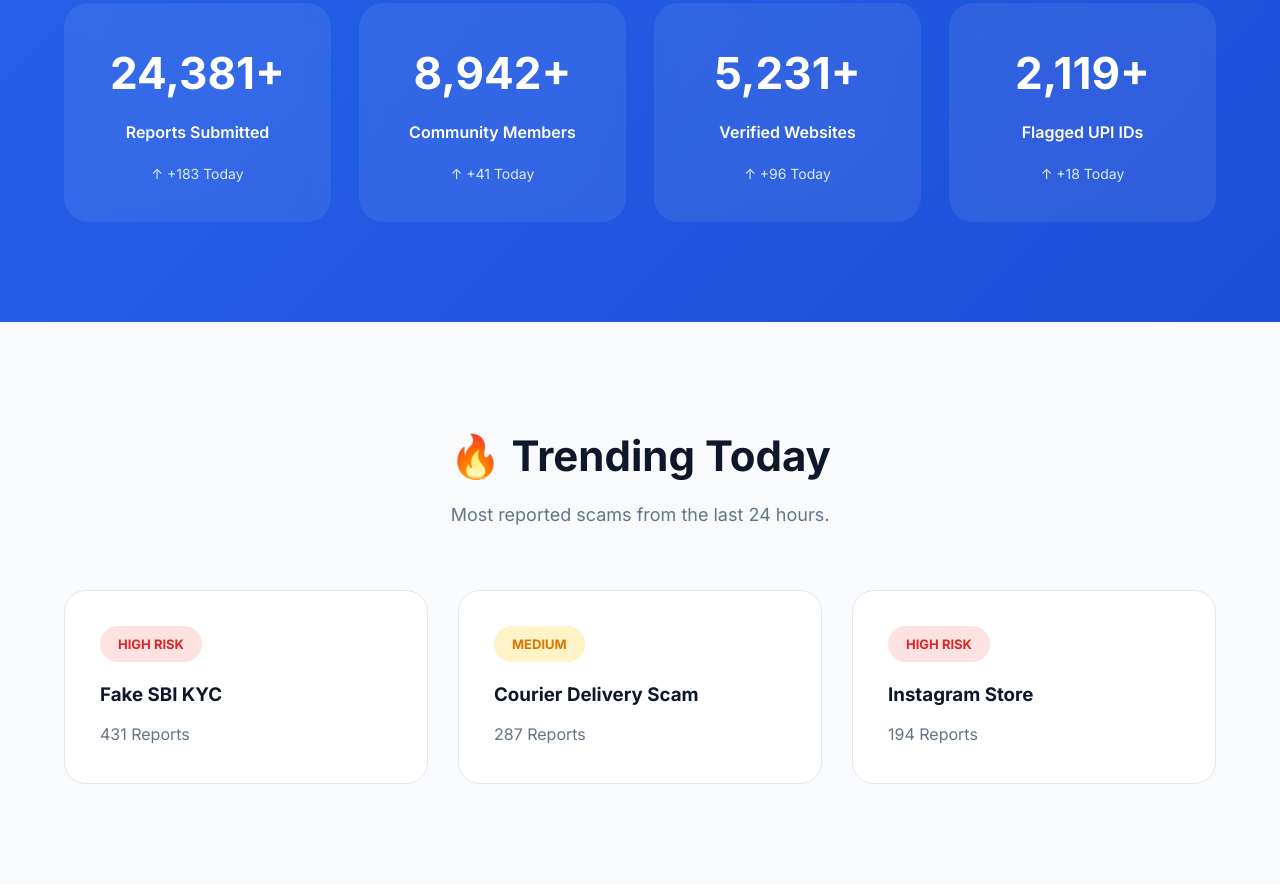
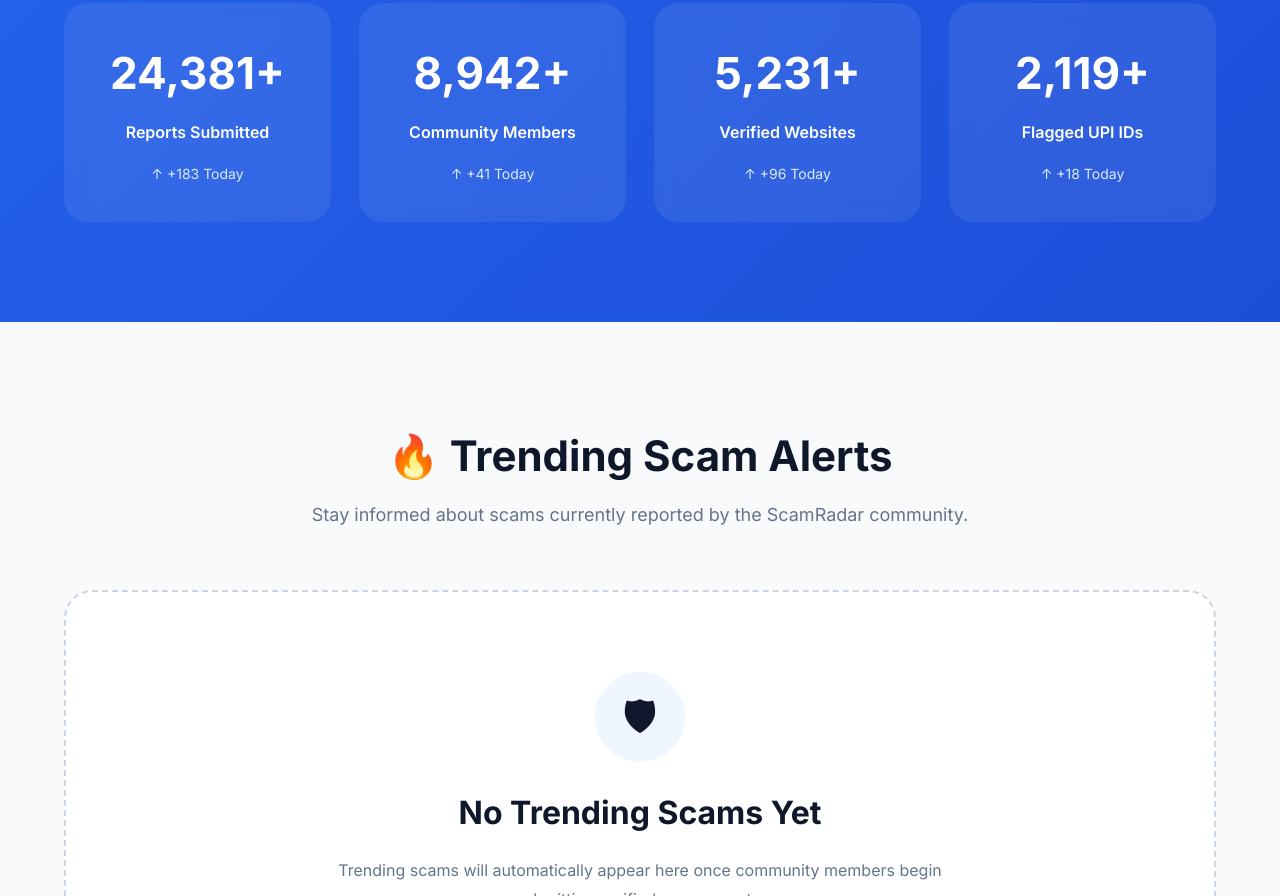
Before and after one commit to Smoke-bit/ScamRadar, a plain HTML site: page index.html in a window 1280 px wide. Shown: the part 1904-2800 px from the top of the page. Drawn offline with Linux system fonts and the light colour scheme.

Commit message:
Trending Page

```diff
--- a/css/home.css
+++ b/css/home.css
@@ -1015,71 +1015,65 @@ box-shadow:0 30px 80px rgba(37,99,235,.15);
 
 }
 
-.trend-grid{
+.empty-state{
 
-    display:grid;
+    margin-top:60px;
 
-    grid-template-columns:repeat(3,1fr);
+    background:white;
 
-    gap:30px;
+    border:2px dashed #cbd5e1;
+
+    border-radius:28px;
+
+    padding:80px 50px;
+
+    text-align:center;
 
 }
 
-.trend-card{
+.empty-icon{
 
-    background:white;
+    width:90px;
 
-    border-radius:22px;
+    height:90px;
 
-    padding:35px;
+    margin:auto;
 
-    border:1px solid #e2e8f0;
+    margin-bottom:25px;
 
-    transition:.3s;
+    display:flex;
+
+    justify-content:center;
+
+    align-items:center;
+
+    background:#eff6ff;
+
+    border-radius:50%;
+
+    font-size:40px;
 
 }
 
-.trend-card:hover{
+.empty-state h3{
 
-    transform:translateY(-8px);
+    font-size:32px;
 
-    box-shadow:0 20px 45px rgba(0,0,0,.08);
+    margin-bottom:18px;
 
 }
 
-.trend-card h3{
+.empty-state p{
 
-    margin:18px 0 12px;
+    max-width:650px;
 
-}
+    margin:auto;
 
-.risk{
+    color:#64748b;
 
-    display:inline-block;
+    line-height:1.8;
 
-    padding:8px 18px;
-
-    border-radius:30px;
-
-    font-size:13px;
-
-    font-weight:700;
-
-}
-
-.high{
-
-    background:#fee2e2;
-
-    color:#dc2626;
-
-}
-
-.medium{
-
-    background:#fef3c7;
-
-    color:#d97706;
+    margin-bottom:35px;
 
 }
 
--- a/index.html
+++ b/index.html
@@ -388,9 +388,7 @@
 </section>
 
 
-<!-- ===========================
-     TRENDING TODAY
-=========================== -->
+<!-- ================= TRENDING ================= -->
 
 <section class="trending">
 
@@ -398,50 +396,38 @@
 
         <div class="section-title">
 
-            <h2>🔥 Trending Today</h2>
+            <h2>🔥 Trending Scam Alerts</h2>
 
-            <p>Most reported scams from the last 24 hours.</p>
+            <p>
+                Stay informed about scams currently reported by the ScamRadar community.
+            </p>
 
         </div>
 
-        <div class="trend-grid">
+        <div class="empty-state">
 
-            <div class="trend-card">
-
-                <span class="risk high">HIGH RISK</span>
-
-                <h3>Fake SBI KYC</h3>
-
-                <p>431 Reports</p>
-
+            <div class="empty-icon">
+                🛡
             </div>
 
-            <div class="trend-card">
+            <h3>No Trending Scams Yet</h3>
 
-                <span class="risk medium">MEDIUM</span>
+            <p>
+                Trending scams will automatically appear here once community
+                members begin submitting verified scam reports.
+            </p>
 
-                <h3>Courier Delivery Scam</h3>
+            <a href="report.html" class="primary-btn">
 
-                <p>287 Reports</p>
+                Report the First Scam →
 
-            </div>
-
-            <div class="trend-card">
-
-                <span class="risk high">HIGH RISK</span>
-
-                <h3>Instagram Store</h3>
-
-                <p>194 Reports</p>
-
-            </div>
+            </a>
 
         </div>
 
     </div>
 
 </section>
-
 
 
 <!-- ===========================
```
